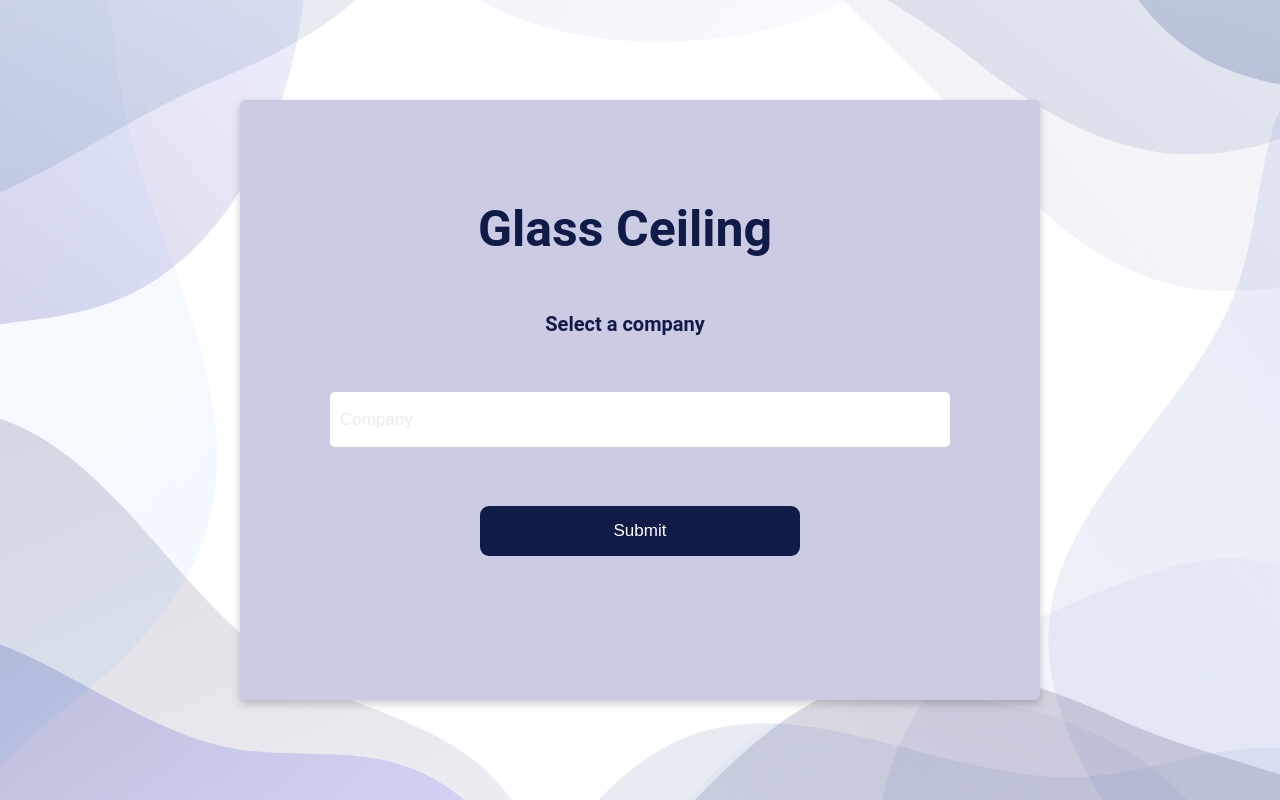
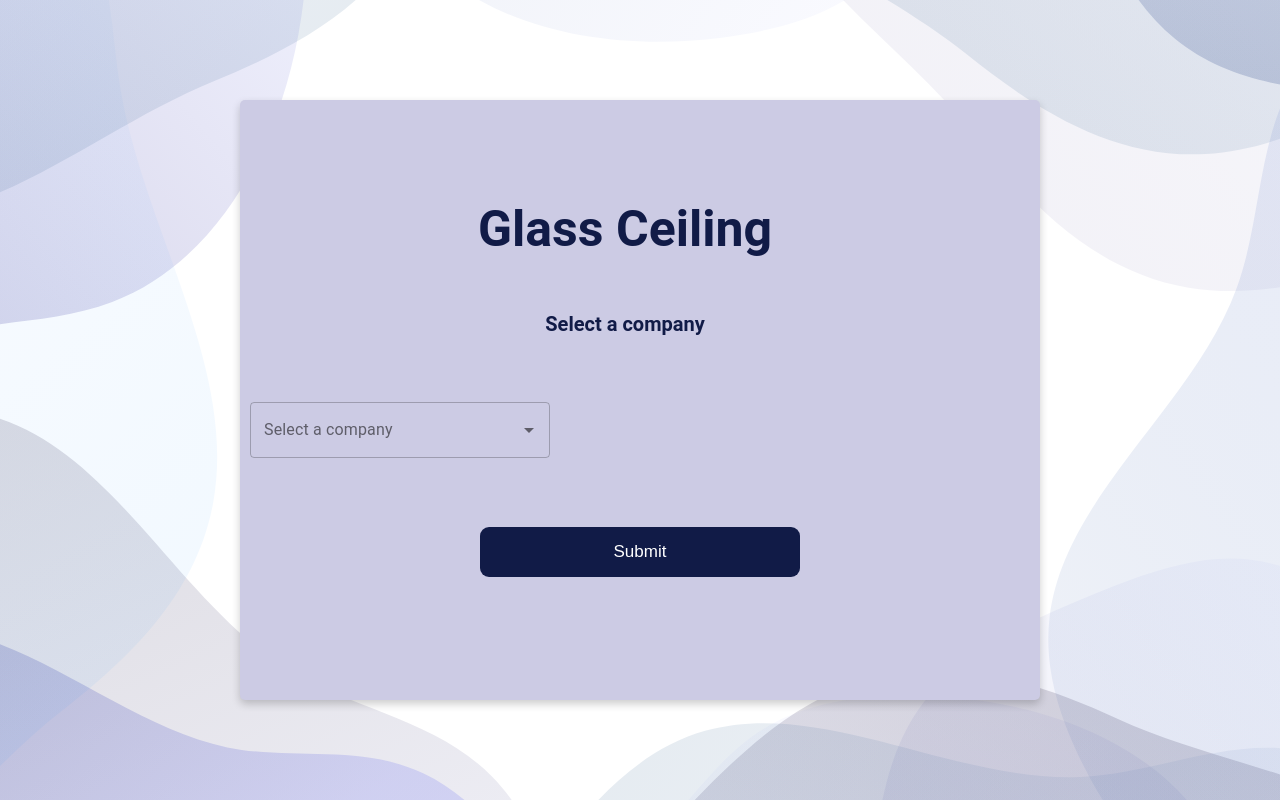
Before and after one commit to ChinemeremChigbo/HackHERS_2021, a React (Create React App) app in the folder client/: page /glassceiling in a window 1280 px wide. Built offline with nearby package versions, Linux system fonts and the light colour scheme; no server answers.

Commit message:
Implemented autocomplete feature

```diff
--- a/client/package.json
+++ b/client/package.json
@@ -5,6 +5,7 @@
   "dependencies": {
     "@material-ui/core": "^4.11.3",
     "@material-ui/icons": "^4.11.2",
+    "@material-ui/lab": "^4.0.0-alpha.57",
     "@testing-library/jest-dom": "^5.11.9",
     "@testing-library/react": "^11.2.5",
     "@testing-library/user-event": "^12.7.1",
--- a/client/src/components/GlassCeilingPage.js
+++ b/client/src/components/GlassCeilingPage.js
@@ -1,5 +1,7 @@
-import React, { useState } from "react";
-import { useHistory } from "react-router-dom";
+import React, { useState, useEffect } from "react";
+import TextField from "@material-ui/core/TextField";
+import Autocomplete from "@material-ui/lab/Autocomplete";
+import Data from "../fortune500.json";
 import firebase from "../config.js";
 import CompanyPage from "./CompanyPage";
 import "./GlassCeilingPage.css";
@@ -75,21 +77,33 @@ export default function GlassCeilingPage() {
   };
 
   return (
-    <div className = "glass-ceiling-page-div">
+    <div className="glass-ceiling-page-div">
       <div className="glass-ceiling-page">
         <div class="glass-ceiling-card">
-      <p className = "glass-ceiling-text">Glass Ceiling</p>
+          <p className="glass-ceiling-text">Glass Ceiling</p>
           <br />
-      <p className = "glass-ceiling-sub-text" >Select a company</p>
+          <p className="glass-ceiling-sub-text">Select a company</p>
           <br />
-      <input
-        className = "glass-ceiling-input"
-        placeholder="Company"
+          <Autocomplete
+            className="glass-ceiling-input"
+            onChange={handleCompany}
             value={company}
-        type="text"
-        onChange={handleCompany}
+            options={Data}
+            style={{ width: 300 }}
+            renderInput={(params) => (
+              <TextField
+                {...params}
+                label="Select a company"
+                variant="outlined"
               />
-      <button className="glass-ceiling-button-submit" onClick={handleCompanySelection}>Submit</button>
+            )}
+          />
+          <button
+            className="glass-ceiling-button-submit"
+            onClick={handleCompanySelection}
+          >
+            Submit
+          </button>
           <br />
           {isCompany ? <CompanyPage company={company.toLowerCase()} /> : null}
           {isCompany ? postView() : null}
```
Also changed, not shown: 1 other file (tests, documents, lock files or other folders). Lines whose indentation alone changed are shown as unchanged.
